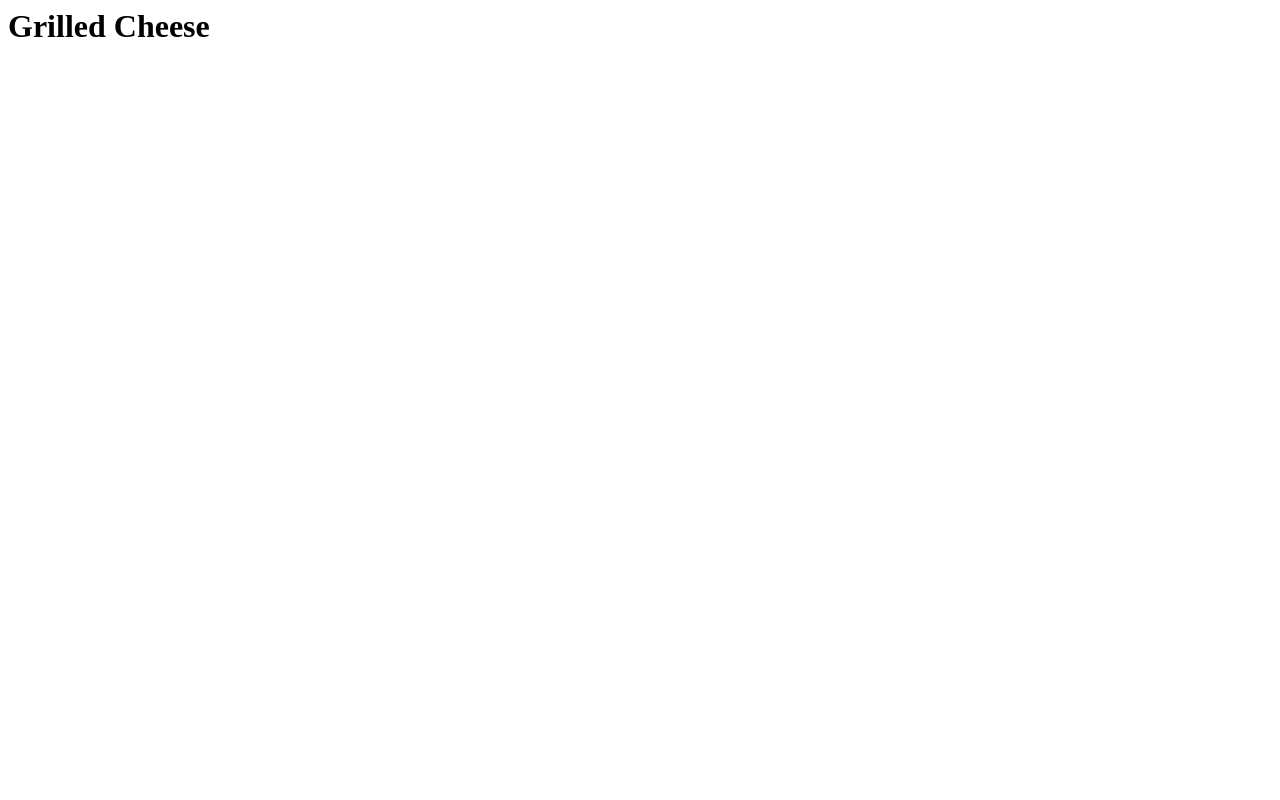
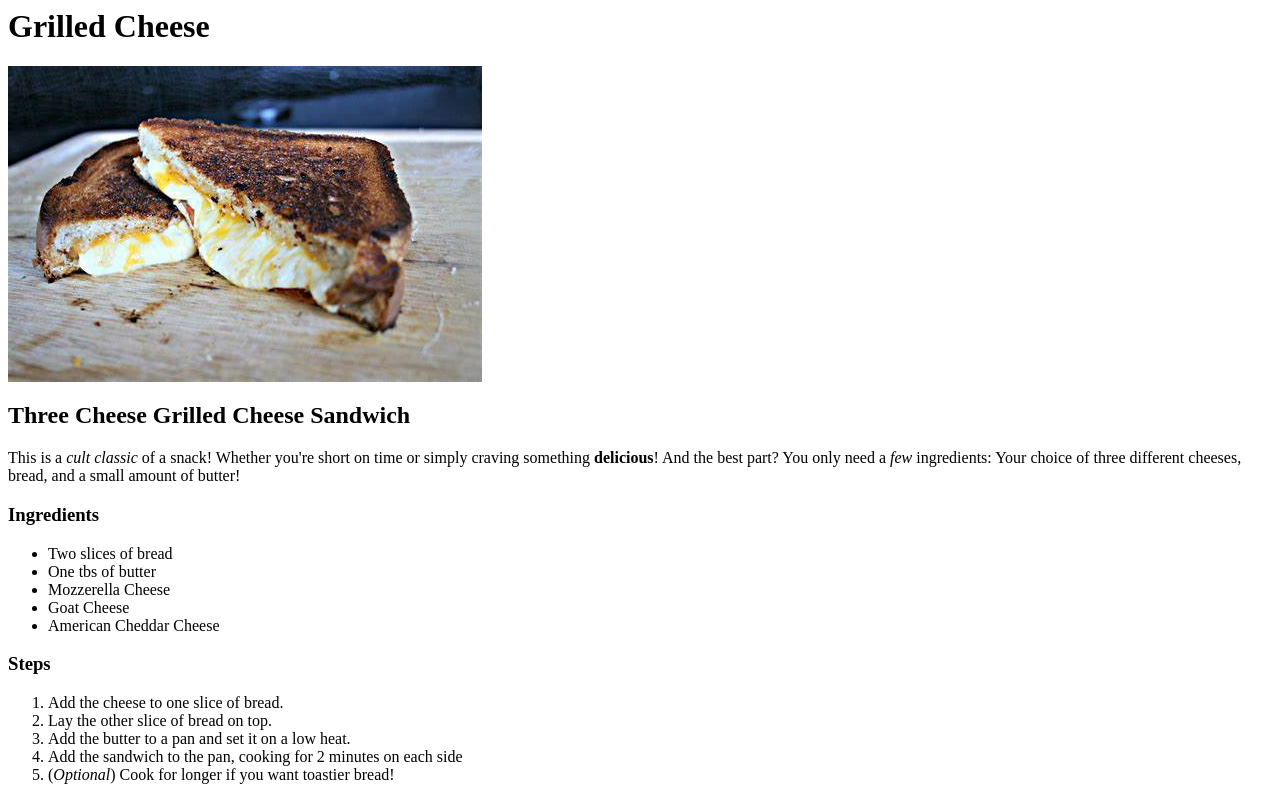
Before and after one commit to EdgyNeji/odin-recipes, a plain HTML site: page recipes/grilled-cheese.html in a window 1280 px wide. Drawn offline with Linux system fonts and the light colour scheme.

Commit message:
Add recipe information and image

```diff
--- a/recipes/grilled-cheese.html
+++ b/recipes/grilled-cheese.html
@@ -9,6 +9,33 @@
         </head>
     <body>
         <h1>Grilled Cheese</h1>
+        <img src="../img/sando.jpeg" alt="A grilled cheese sandwhich">
+
+        <h2>Three Cheese Grilled Cheese Sandwich</h2>
+
+        <p>This is a <em>cult classic</em> of a snack! Whether you're short on time
+        or simply craving something <strong>delicious</strong>! And the best part?
+        You only need a <em>few</em> ingredients: Your choice of three different
+        cheeses, bread, and a small amount of butter!</p>
+
+        <h3>Ingredients</h3>
+        <ul>
+            <li>Two slices of bread</li>
+            <li>One tbs of butter</li>
+            <li>Mozzerella Cheese</li>
+            <li>Goat Cheese</li>
+            <li>American Cheddar Cheese</li>
+        </ul>
+
+        <h3>Steps</h3>
+        <ol>
+            <li>Add the cheese to one slice of bread.</li>
+            <li>Lay the other slice of bread on top.</li>
+            <li>Add the butter to a pan and set it on a low heat.</li>
+            <li>Add the sandwich to the pan, cooking for 2 minutes on each side</li>
+            <li>(<em>Optional</em>) Cook for longer if you want toastier bread!</li>
+        </ol>
+
 
     </body>
 
```
Also changed, not shown: img/sando.jpeg (added).
